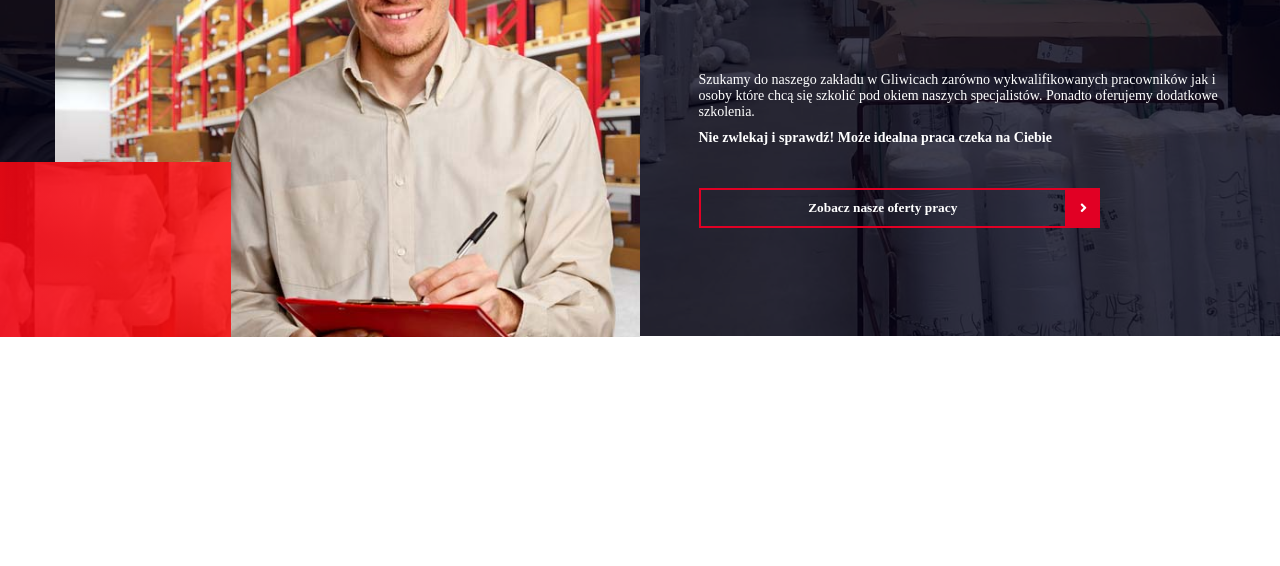
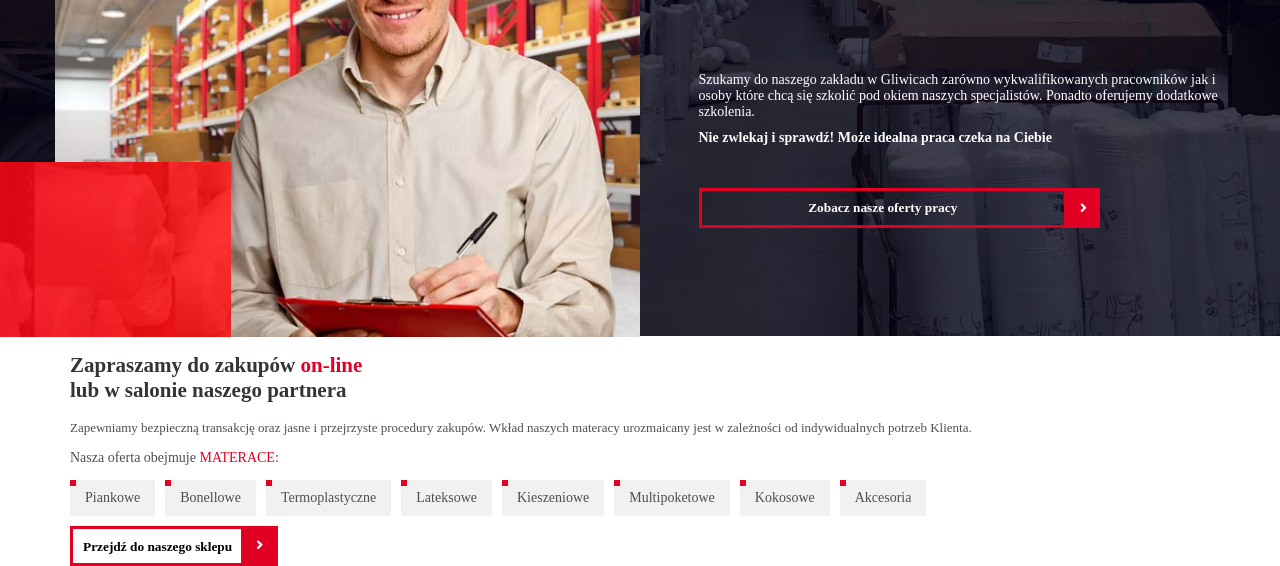
Before and after one commit to VRa3/ProjectPSD, a plain HTML site: page index.html in a window 1280 px wide. Shown: the part 1517-2083 px from the top of the page. Before the commit the page ends 1903 px from the top, so only its background shows below. Drawn offline with nearby package versions, Linux system fonts and the light colour scheme; a web font is replaced by a local one.

Commit message:
invitation section added with markup and styling for text area

```diff
--- a/index.html
+++ b/index.html
@@ -210,6 +210,67 @@
 </div>
 </div>
 </section>
+
+<section class="invitation container">
+  <div class="invitation__text">
+    <div class="invitation__text-header">
+      <h1 class="invitation__text-heading">Zapraszamy do zakupów <span class="invitation__text-heading--red">on-line</span><br>lub w salonie naszego partnera</h1>
+    </div>
+    <div class="invitation__text-caption">
+      <p class="invitation__text-paragraph">
+        Zapewniamy bezpieczną transakcję oraz jasne i przejrzyste procedury zakupów. Wkład naszych materacy urozmaicany jest w zależności od indywidualnych potrzeb Klienta.
+      </p>
+    </div>
+    <div class="invitation__text-types">
+      <p class="invitation__text-types-paragraph">
+        Nasza oferta obejmuje <span class="invitation__text-types-paragraph--red">materace:</span>
+      </p>
+      <div class="invitation__text-types-wrapper">
+        <div class="invitation__text-type">
+          <div class="invitation__text-type-box"></div>
+          Piankowe
+        </div>
+        <div class="invitation__text-type">
+          <div class="invitation__text-type-box"></div>
+          Bonellowe
+        </div>
+        <div class="invitation__text-type">
+          <div class="invitation__text-type-box"></div>
+          Termoplastyczne
+        </div>
+        <div class="invitation__text-type">
+          <div class="invitation__text-type-box"></div>
+          Lateksowe
+        </div>
+        <div class="invitation__text-type">
+          <div class="invitation__text-type-box"></div>
+          Kieszeniowe
+        </div>
+        <div class="invitation__text-type">
+          <div class="invitation__text-type-box"></div>
+          Multipoketowe
+        </div>
+        <div class="invitation__text-type">
+          <div class="invitation__text-type-box"></div>
+          Kokosowe
+        </div>
+        <div class="invitation__text-type">
+          <div class="invitation__text-type-box"></div>
+          Akcesoria
+        </div>
+      </div>
+      <div class="invitation__text-button-wrapper">
+        <button class="invitation__text-button">
+          Przejdź do naszego sklepu
+        </button>
+        <i class="fas fa-angle-right invitation__text-button-arrow"></i>
+      </div>
+    </div>
+  </div>
+  <div class="invitation__images">
+
+  </div>
+</section>
 <script
   src="https://code.jquery.com/jquery-3.3.1.min.js"
   integrity="sha256-FgpCb/KJQlLNfOu91ta32o/NMZxltwRo8QtmkMRdAu8="
--- a/sass/main.scss
+++ b/sass/main.scss
@@ -7,6 +7,7 @@
 @import "partials/_specialization.scss";
 @import "partials/_tiles.scss";
 @import "partials/_work.scss";
+@import "partials/_invitation.scss";
 
 body, html {
   margin: 0;
--- /dev/null
+++ b/sass/partials/_invitation.scss
@@ -0,0 +1,64 @@
+.invitation{
+  &__text{
+    padding: 0 15px;
+    &-header{
+      color: $gray;
+      font-size: 14px;
+    }
+    &-heading{
+      &--red{
+        color: $red;
+      }
+    }
+    &-caption{
+      color: lighten($gray, 10%);
+      font-size: 13px;
+    }
+    &-types{
+      color: lighten($gray, 10%);
+      font-size: 14px;
+      &-paragraph{
+        &--red{
+          color: $red;
+          text-transform: uppercase;
+          font-weight: 500;
+        }
+      }
+      &-wrapper{
+        display: flex;
+        flex-wrap: wrap;
+      }
+    }
+    &-type{
+      background-color: $lightGray;
+      padding: 10px 15px;
+      margin: 0 10px 10px 0;
+      position: relative;
+      &-box{
+        height: 6px;
+        width: 6px;
+        background-color: $red;
+        position: absolute;
+        top: 0;
+        left: 0;
+      }
+    }
+    &-button{
+      background-color: transparent;
+      border: 3px solid $red;
+      padding: 10px;
+      height: 40px;
+      font-family: 'Muli';
+      font-weight: 900;
+      &-wrapper{
+        display: flex;
+      }
+      &-arrow{
+        background-color: $red;
+        padding: 12px 15px;
+        color: #ffffff;
+        margin-left: -4px;
+      }
+    }
+  }
+}
--- a/sass/partials/_specialization.scss
+++ b/sass/partials/_specialization.scss
@@ -18,9 +18,9 @@
 }
 
 .specialization__button{
-  border: 2px solid $red;
+  border: 3px solid $red;
   width: 50%;
-  height: 30px;
+  height: 40px;
   background-color: #fff;
   font-family: 'Muli';
   font-weight: 700;
--- a/sass/partials/_work.scss
+++ b/sass/partials/_work.scss
@@ -1,7 +1,6 @@
 .work{
   color: #ffffff;
   &__filter{
-    margin-bottom: 50px;
     position: relative;
   }
   &__photograph{
@@ -60,7 +59,7 @@
   }
   &__button{
     background-color: transparent;
-    border: 2px solid $red;
+    border: 3px solid $red;
     height: 40px;
     width: 70%;
     color: #ffffff;
--- a/sass/utilities/_variables.scss
+++ b/sass/utilities/_variables.scss
@@ -1,2 +1,4 @@
 $red: #e10024;
 $navy: #04051a;
+$gray: #343536;
+$lightGray: #f1f1f1;
```
Also changed, not shown: css/main.css.
